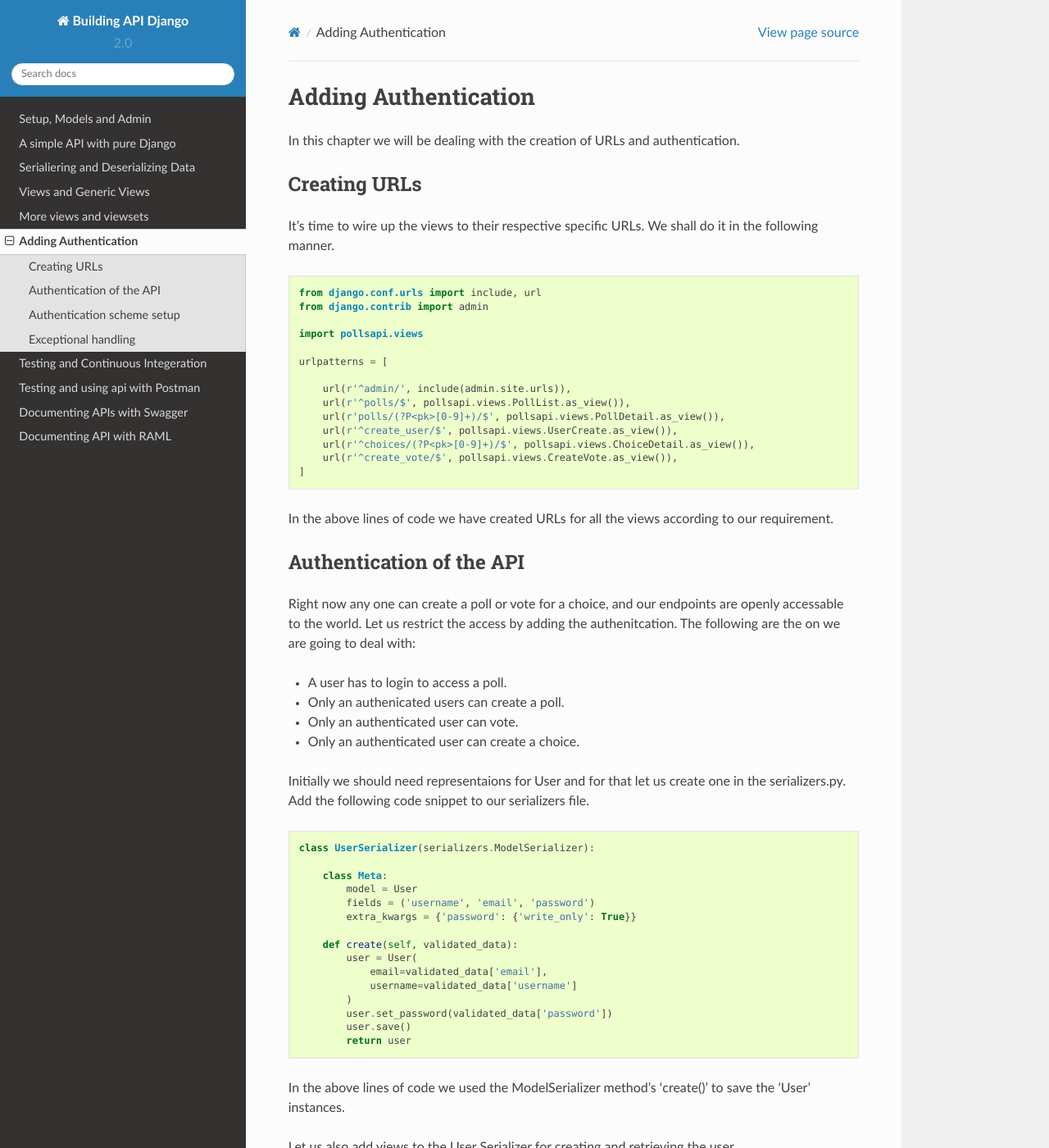
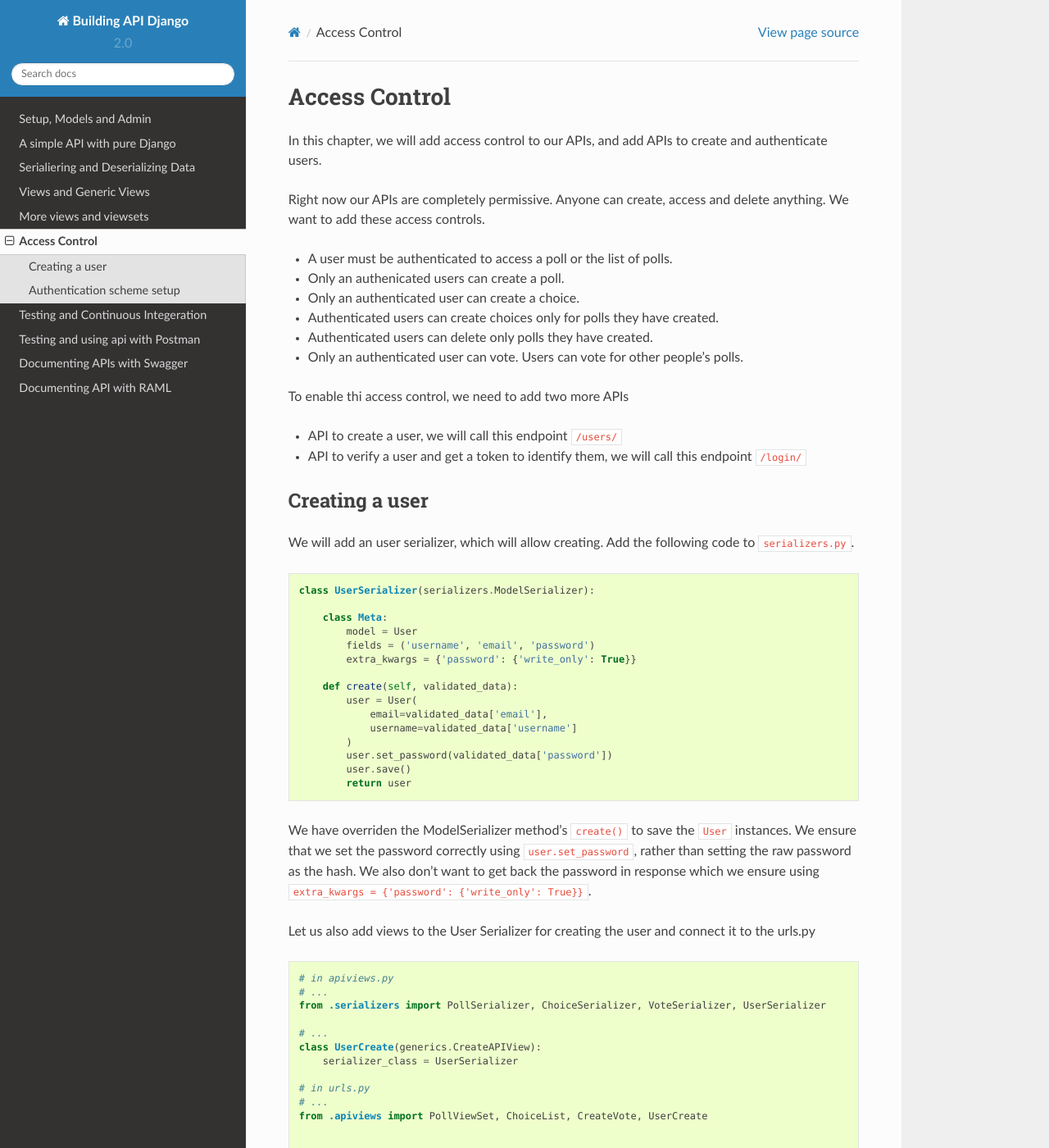
Before and after one commit to agiliq/building-api-django, a Sphinx documentation site: the page built from docs/access-control.rst, in a window 1280 px wide and 1400 px high. Shown: the whole window at 82% size. Built offline with Sphinx 7.4.7 and the Read the Docs theme 2.0.0, drawn with Linux system fonts in a browser that asks for light colours; some of the changed text lies outside the part shown.

Commit message:
Added create use code and docs

```diff
--- a/docs/access-control.rst
+++ b/docs/access-control.rst
@@ -1,45 +1,32 @@
-Adding Authentication
+Access Control
 =================================
 
-In this chapter we will be dealing with the creation of URLs and authentication.
+In this chapter, we will add access control to our APIs,
+and add APIs to create and authenticate users.
 
-Creating URLs
---------------
+Right now our APIs are completely permissive. Anyone can create, access and delete anything.
+We want to add these access controls.
 
-It's time to wire up the views to their respective specific URLs. We shall do it in the following manner.
 
-.. code-block:: python
+- A user must be authenticated to access a poll or the list of polls.
+- Only an authenicated users can create a poll.
+- Only an authenticated user can create a choice.
+- Authenticated users can create choices only for polls they have created.
+- Authenticated users can delete only polls they have created.
+- Only an authenticated user can vote. Users can vote for other people's polls.
 
-    from django.conf.urls import include, url
-    from django.contrib import admin
+To enable thi access control, we need to add two more APIs
 
-    import pollsapi.views
+- API to create a user, we will call this endpoint :code:`/users/`
+- API to verify a user and get a token to identify them, we will call this endpoint :code:`/login/`
 
-    urlpatterns = [
 
-        url(r'^admin/', include(admin.site.urls)),
-        url(r'^polls/$', pollsapi.views.PollList.as_view()),
-        url(r'polls/(?P<pk>[0-9]+)/$', pollsapi.views.PollDetail.as_view()),
-        url(r'^create_user/$', pollsapi.views.UserCreate.as_view()),
-        url(r'^choices/(?P<pk>[0-9]+)/$', pollsapi.views.ChoiceDetail.as_view()),
-        url(r'^create_vote/$', pollsapi.views.CreateVote.as_view()),
-    ]
 
-In the above lines of code we have created URLs for all the views according to our requirement.
-
-Authentication of the API
+Creating a user
 --------------------------
 
-Right now any one can create a poll or vote for a choice, and our endpoints are openly accessable to the world. Let us restrict the access by adding the authenitcation.
-The following are the on we are going to deal with:
 
-- A user has to login to access a poll.
-- Only an authenicated users can create a poll.
-- Only an authenticated user can vote.
-- Only an authenticated user can create a choice.
-
-
-Initially we should need representaions for User and for that let us create one in the serializers.py. Add the following code snippet to our serializers file.
+We will add an user serializer, which will allow creating. Add the following code to :code:`serializers.py`.
 
 .. code-block:: python
 
@@ -59,33 +46,59 @@ Initially we should need representaions for User and for that let us create one
             user.save()
             return user
 
-In the above lines of code we used the ModelSerializer method's 'create()' to save the 'User' instances.
+We have overriden the ModelSerializer method's :code:`create()` to save the :code:`User` instances. We ensure that we set the password correctly using :code:`user.set_password`, rather than setting the raw password as the hash. We also don't want to get back the password in response which we ensure using :code:`extra_kwargs = {'password': {'write_only': True}}`.
 
-Let us also add views to the User Serializer for creating and retrieving the user.
+Let us also add views to the User Serializer for creating the user and connect it to the urls.py
 
 .. code-block:: python
 
+    # in apiviews.py
+    # ...
+    from .serializers import PollSerializer, ChoiceSerializer, VoteSerializer, UserSerializer
+
+    # ...
     class UserCreate(generics.CreateAPIView):
-        """
-        Create an User
-        """
-
         serializer_class = UserSerializer
 
+    # in urls.py
+    # ...
+    from .apiviews import PollViewSet, ChoiceList, CreateVote, UserCreate
 
-    class UserDetail(generics.RetrieveAPIView):
-        """
-        Retrieve a User
-        """
 
-        queryset = User.objects.all()
-        serializer_class = UserSerializer
+    urlpatterns = [
+        # ...
+        path("users/", UserCreate.as_view(), name="user_create"),
+    ]
 
-Let us create a URL for accessing the detail info about the user. For that access the urls.py file and wire up the following User URL.
+We can test this api by posting to :code:`/users/` with this json.
 
-.. code-block:: python
+.. code-block:: json
 
-    url(r'^users/(?P<pk>[0-9]+)/$', pollsapi.views.UserDetail.as_view()),
+    {
+        "username": "nate.silver",
+        "email": "nate.silver@example.com",
+        "password": "FiveThirtyEight"
+    }
+
+Which give back this response.
+
+.. code-block:: json
+
+    {
+        "username": "nate.silver",
+        "email": "nate.silver@example.com"
+    }
+
+Try posting the same json, and you will get a error response (HTTP status code 400)
+
+.. code-block:: json
+
+    {
+        "username": [
+            "A user with that username already exists."
+        ]
+    }
+
 
 Authentication scheme setup
 -----------------------------
@@ -133,54 +146,3 @@ Also, dont forget to give excemption to UserCreate view by overriding the global
         serializer_class = UserSerializer
 
 All done, so from now the user needs to be an 'authenticated user' to access our poll and the poll data.
-
-Exceptional handling
----------------------
-
-Now, let us deal with exception handling which will make our code to work perfect at all situations. Take an instance of a user trying to select a choice that is not availble in choice list and our application should not get freezed or turn buggy. At this point we can make use of 'ValidationError' class which can be used for serializer and field validations.
-
-The model Serializer class in Django Rest Framework has the default implementations of '.create()' and '.update()'. We can make use fo the '.create()' here. Let us do it right away in the pollsapi/serializers.py.
-
-.. code-block:: python
-
-    class VoteSerializer(serializers.ModelSerializer):
-        class Meta:
-            model = Vote
-            validators=[
-                UniqueTogetherValidator(
-                    queryset=Vote.objects.all(),
-                    fields=('poll', 'voted_by'),
-                    message="User already voted for this poll"
-                )
-            ]
-
-        def create(self, validated_data):
-            poll = validated_data["poll"]
-            choice = validated_data["choice"]
-            if not choice in poll.choices.all():
-                raise serializers.ValidationError('Choice must be valid.')
-            vote = super(VoteSerializer, self).create(validated_data)
-            return vote
-
-In the above lines of code in the 'create()' we were checking whether the selected choice is a valid one or not. And if turns to be false a validation error will be raised.
-
-We have got another place where we need to handle an exception. If the user forgot to create the choices while starting a new poll an exception needs to be raised that the choices needs to be created as well. For that, make the below changes in the PollSerializer method in the pollsapi/serializers.py
-
-.. code-block:: python
-
-    class PollSerializer(serializers.ModelSerializer):
-        choices = ChoiceSerializer(many=True, read_only=True, required=False)
-
-        class Meta:
-            model = Poll
-
-        def create(self, validated_data):
-            choice_strings = self.context.get("request").data.get("choice_strings")
-            if not choice_strings:
-                raise serializers.ValidationError('choice_strings needed.')
-            poll = super(PollSerializer, self).create(validated_data)
-            for choice in choice_strings:
-                Choice.objects.create(poll=poll, choice_text=choice)
-            return poll
-
-So the above fixes makes sure that no bugs comes to light and turns the code to run smooth.
```
Also changed, not shown: 3 other files.
